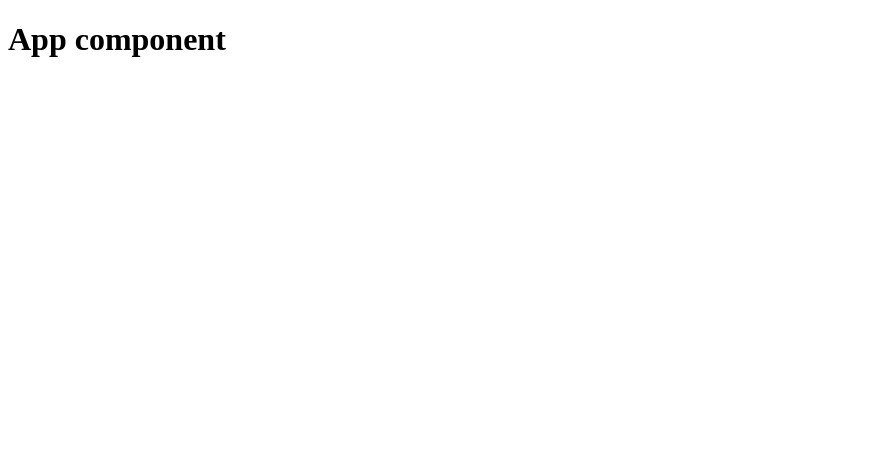
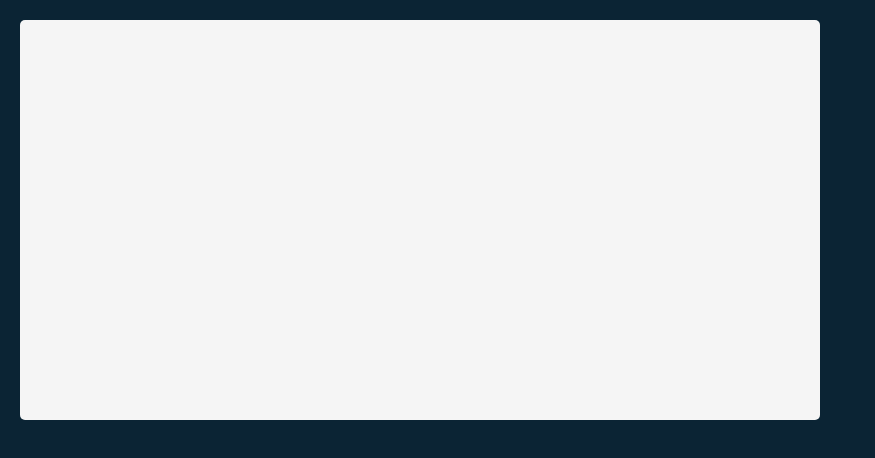
Before and after one commit to Famormino/Tenzies, a React (Vite) app: page / in a window 1280 px wide. Shown: the top 458 px of the page, without its empty margins (0-875 px from the left). Built offline with nearby package versions, Linux system fonts and the light colour scheme.

Commit message:
Agregando estilos

```diff
--- a/src/App.jsx
+++ b/src/App.jsx
@@ -1,3 +1,3 @@
 export default function App() {
-  return <h1>App component</h1>;
+  return <main />;
 }
--- a/src/style.css
+++ b/src/style.css
@@ -0,0 +1,16 @@
+*{
+    box-sizing: border-box;
+}
+
+body {
+    margin: 0;
+    background-color: #0B2434;
+    padding: 20px;
+}
+
+main {
+    background-color: #F5F5F5;
+    height: 400px;
+    max-width: 800px;
+    border-radius: 5px;
+}
```
